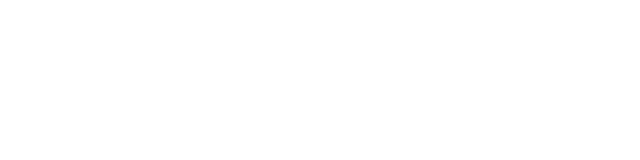
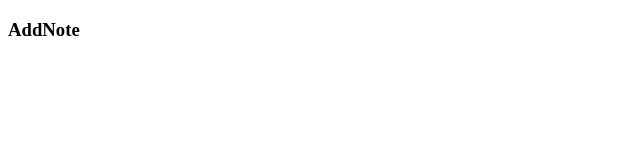
Before and after one commit to yashnaravade/tiny-notes, a React (Vite) app: page /add-note in a window 1280 px wide. Shown: the top 160 px of the page, without its empty margins (0-640 px from the left). Built offline with nearby package versions, Linux system fonts and the light colour scheme.

Commit message:
Components and router setup

```diff
--- a/package.json
+++ b/package.json
@@ -10,7 +10,8 @@
   },
   "dependencies": {
     "react": "^18.2.0",
-    "react-dom": "^18.2.0"
+    "react-dom": "^18.2.0",
+    "react-router-dom": "^6.4.5"
   },
   "devDependencies": {
     "@types/react": "^18.0.26",
--- a/src/App.tsx
+++ b/src/App.tsx
@@ -1,11 +1,22 @@
 import { useState } from 'react'
+import { BrowserRouter, Routes, Route } from "react-router-dom";
+
 import './App.css'
+import AddNote from './views/AddNote/AddNote'
+import Home from './views/Home/Home'
 
 function App() {
-  const [count, setCount] = useState(0)
+
 
   return (
   <>
+<BrowserRouter>
+
+<Routes>
+    <Route path="/" element={<Home />} />
+    <Route path="/add-note" element={<AddNote />} />
+</Routes>
+</BrowserRouter>
   </>
   )
 }
--- /dev/null
+++ b/src/views/AddNote/AddNote.tsx
@@ -0,0 +1,10 @@
+import React from "react";
+import "./AddNote.css";
+
+function AddNote() {
+  return <div>
+    <h3>AddNote</h3>
+  </div>;
+}
+
+export default AddNote;
--- /dev/null
+++ b/src/views/Home/Home.tsx
@@ -0,0 +1,10 @@
+import React from 'react'
+import "./Home.css"
+
+function Home() {
+  return (
+    <div>Home</div>
+  )
+}
+
+export default Home
```
Also changed, not shown: src/views/AddNote/AddNote.css (added), src/views/Home/Home.css (added), 1 other file (tests, documents, lock files or other folders).
